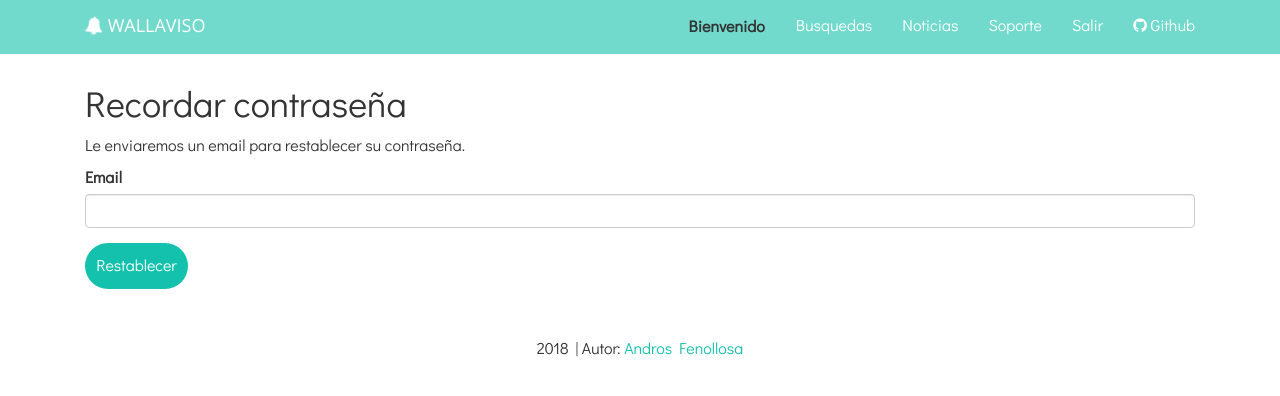
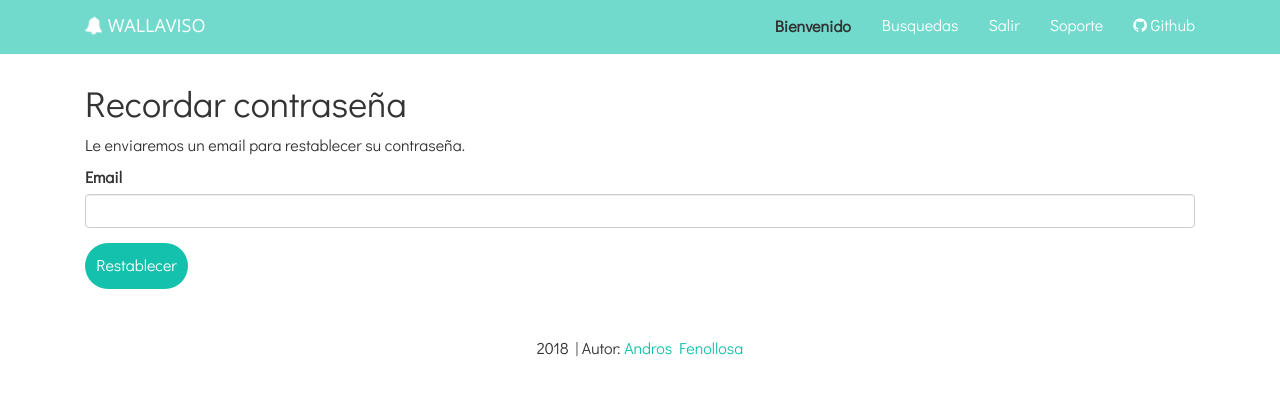
Before and after one commit to tanrax/wallaviso, a Flask app: page /forgot_password/new in a window 1280 px wide. Shown: the top 396 px of the page. Run offline with Flask 2, Linux system fonts and the light colour scheme; the visitor is signed in with stand-in values (Sample User, id 1); style sheets or scripts are compiled from the project's sources.

Commit message:
Update menu links

```diff
--- a/templates/layouts/master.html
+++ b/templates/layouts/master.html
@@ -35,13 +35,11 @@
 							{% endif %}
 							<li><a href="{{ url_for('signup') }}">Registro</a></li>
 							<li><a href="{{ url_for('login') }}">Entrar</a></li>
-							<li><a href="https://programadorwebvalencia.com/#contact" target="_blank">Contacto</a></li>
 						{% else %}
 							<li><a href="{{ url_for('dashboard') }}">Busquedas</a></li>
-                                                        <li><a href="https://twitter.com/@wallaviso">Noticias</a></li>
-							<li><a href="https://programadorwebvalencia.com/wallaviso-por-que-no-funciono-un-servicio-de-avisos-para-wallapop/" target="_blank">Soporte</a></li>
 							<li><a href="{{ url_for('logout') }}">Salir</a></li>
 						{% endif %}
+							<li><a href="https://programadorwebvalencia.com/wallaviso-por-que-no-funciono-un-servicio-de-avisos-para-wallapop/" target="_blank">Soporte</a></li>
                                                         <li><a href="https://github.com/tanrax/wallaviso" target="_blank"><i class="fa fa-github"></i> Github</a></li>
 					  	</ul>
 						{% if 'user' in session %}
```
